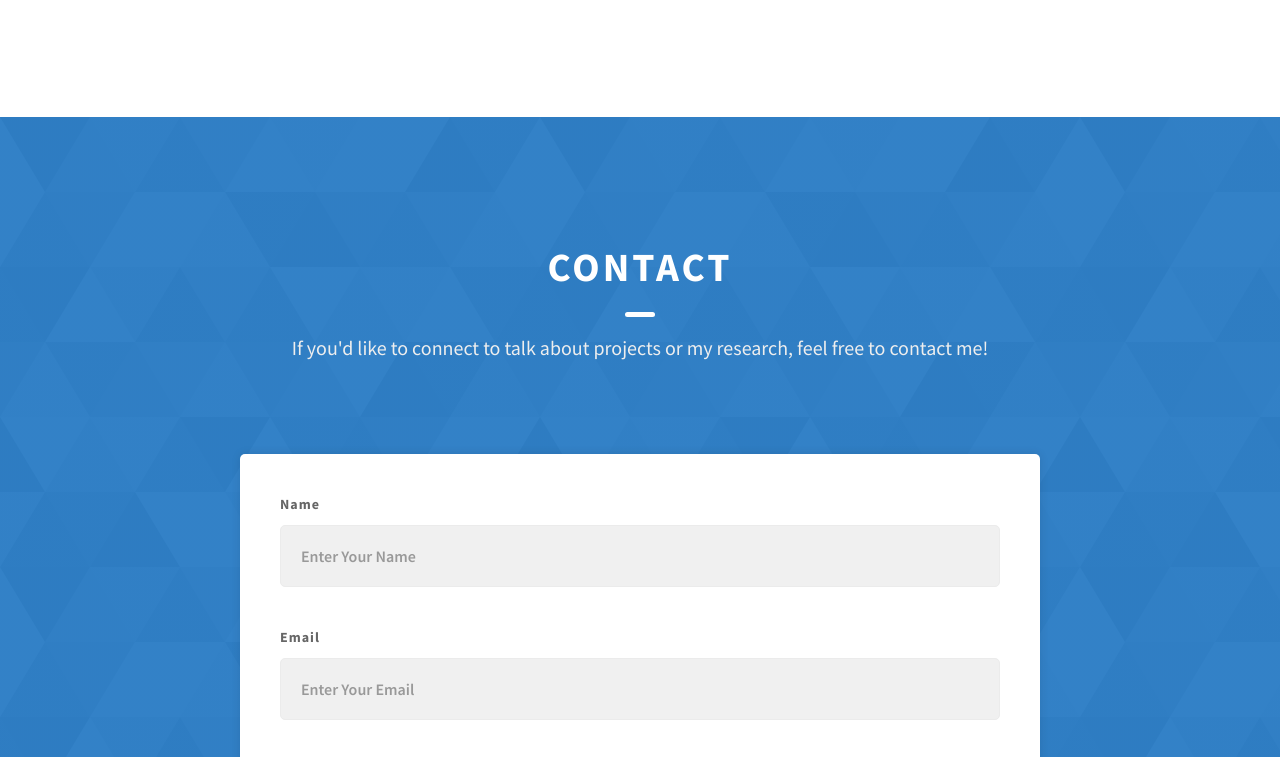
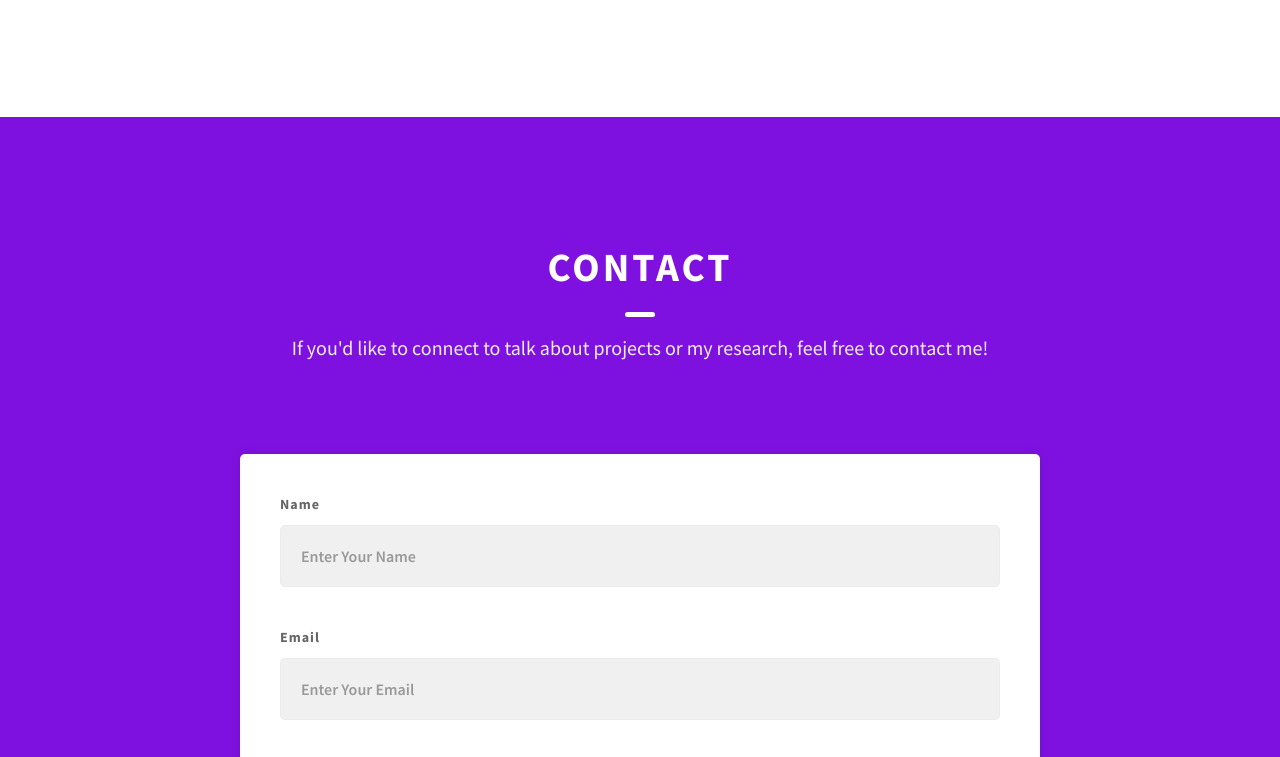
Before and after one commit to swagataLA/swagataLA.github.io, a website: page index.html in a window 1280 px wide. Shown: the part 3534-4291 px from the top of the page. Drawn offline with Linux system fonts and the light colour scheme.

Commit message:
Update style.css

```diff
--- a/css/style.css
+++ b/css/style.css
@@ -323,7 +323,7 @@ textarea {
           font-size: 1.7rem; } }
 
 .contact {
-  background: linear-gradient(to right, rgba(0, 98, 185, 0.8), rgba(0, 98, 185, 0.8)), url(../../assets/svg/common-bg.svg);
+  background: linear-gradient(to right, rgba(127, 17, 224, 1), rgba(127, 17, 224, 1)), url(../../assets/svg/common-bg.svg);
   background-size: cover;
   background-position: center; }
   .contact__form-container {
```
